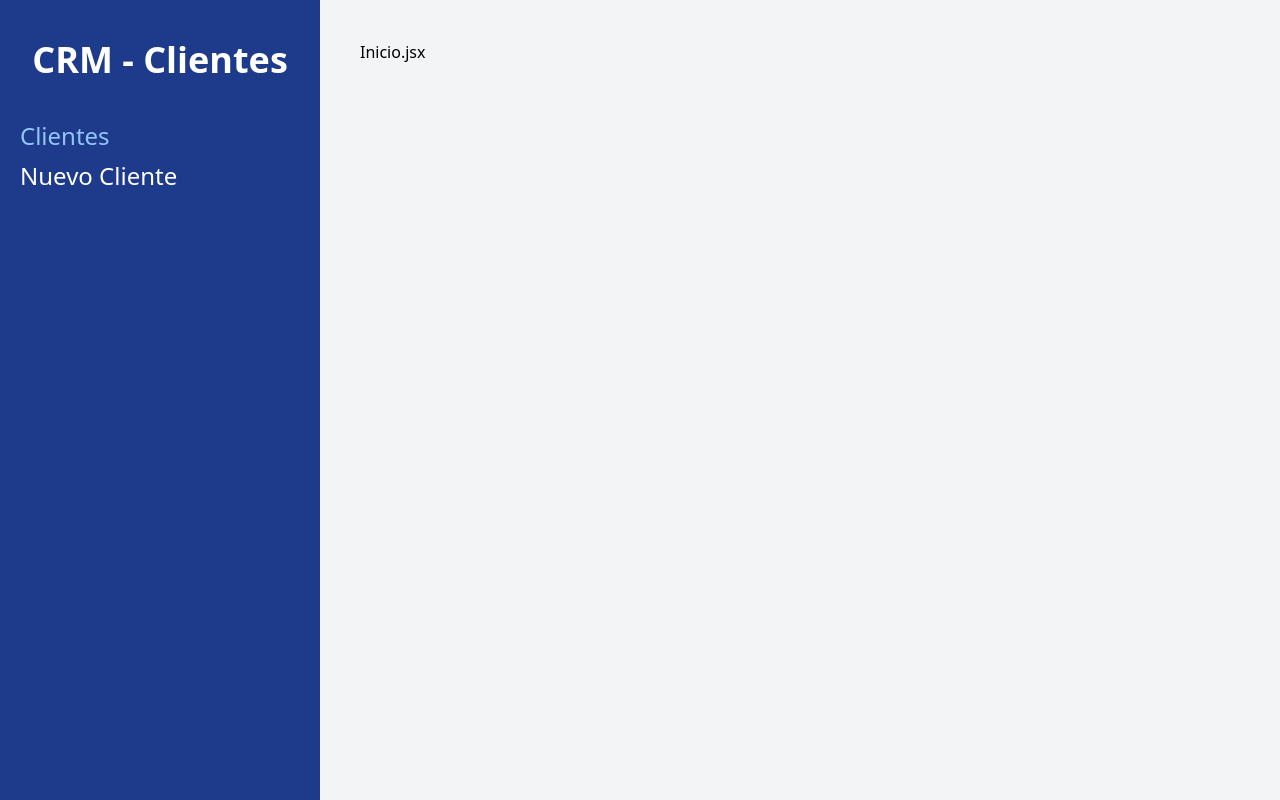
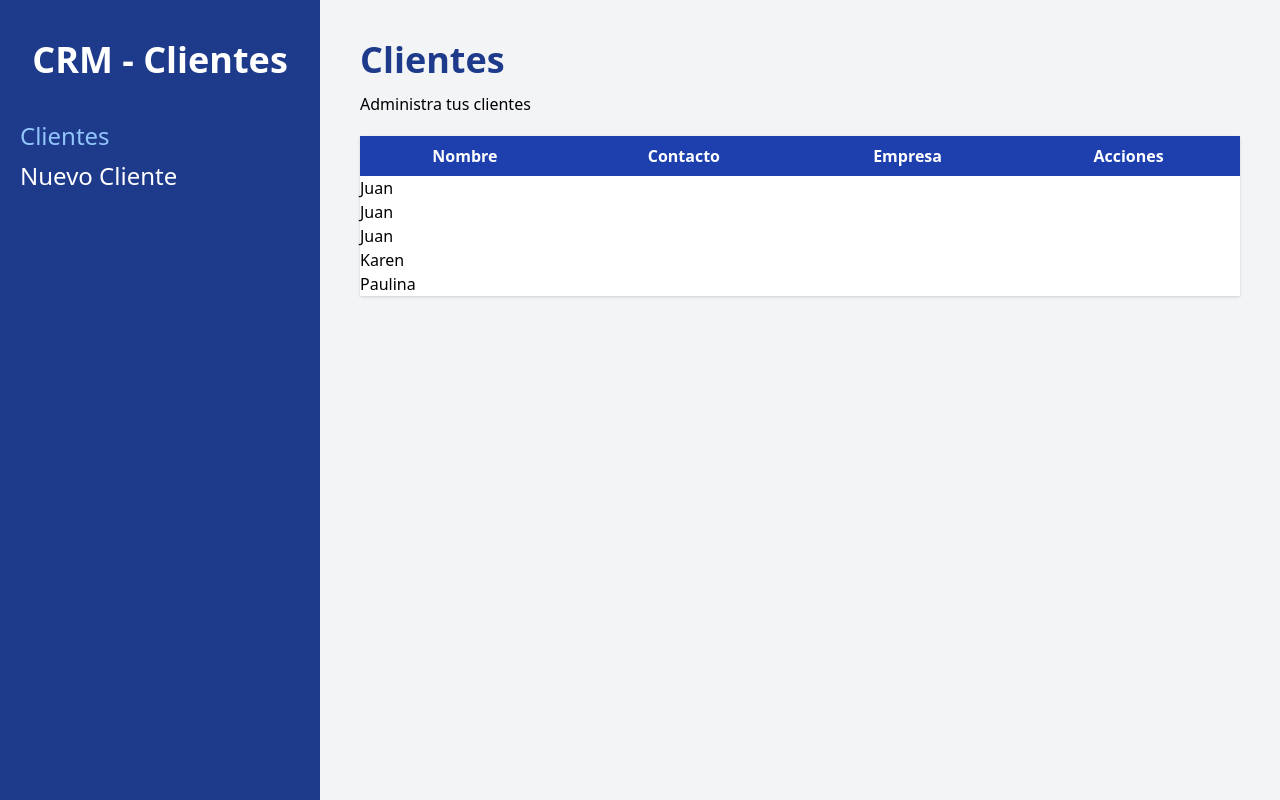
Before and after one commit to jdep98/api_crm, a React (Vite) app: page /clientes in a window 1280 px wide. Built offline with nearby package versions, Linux system fonts and the light colour scheme; data requests are answered from the project's data file.

Commit message:
Creando Componente Cliente

```diff
--- /dev/null
+++ b/src/components/Cliente.jsx
@@ -0,0 +1,11 @@
+import React from 'react'
+
+const Cliente = ({cliente}) => {
+    return (
+        <div>
+            <h1>{cliente.nombre}</h1>
+        </div>
+    )
+}
+
+export default Cliente
--- a/src/paginas/Inicio.jsx
+++ b/src/paginas/Inicio.jsx
@@ -1,4 +1,5 @@
 import { useState, useEffect } from 'react'
+import Cliente from '../components/Cliente'
 
 const Inicio = () => {
 
@@ -21,9 +22,31 @@
     }, [])
 
     return (
-        <div>
-            <h1>Inicio.jsx</h1>
-        </div>
+        <>
+            <h1 className="font-black text-4xl text-blue-900">Clientes</h1>
+            <p className="mt-3">Administra tus clientes</p>
+
+
+            <table className="w-full mt-5 table-auto shadow bg-white">
+                <thead className="bg-blue-800 text-white">
+                    <tr>
+                        <th className="p-2">Nombre</th>
+                        <th className="p-2">Contacto</th>
+                        <th className="p-2">Empresa</th>
+                        <th className="p-2">Acciones</th>
+                    </tr>
+                </thead>
+
+                <tbody>
+                    {clientes.map( cliente => (
+                        <Cliente
+                            key={cliente.id}
+                            cliente={cliente}
+                        />
+                    ))}
+                </tbody>
+            </table>
+        </>
     )
 }
 
```
